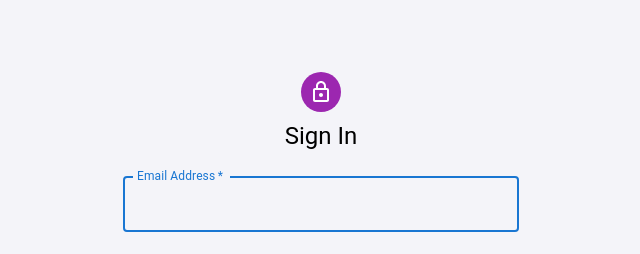
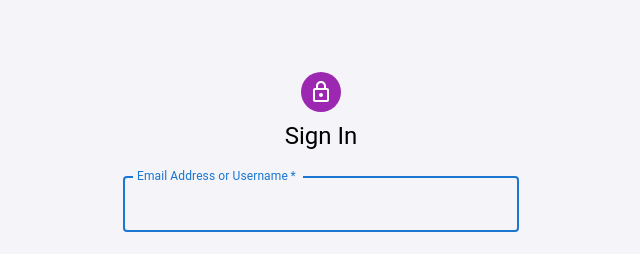
Before and after one commit to King-Darshan-Rawan/SyncSphere, a React (Vite) app in the folder frontend/: page /SignIn in a window 1280 px wide. Shown: the top 254 px of the page, without its empty margins (319-959 px from the left). Built offline with nearby package versions, Linux system fonts and the light colour scheme.

Commit message:
singh in

```diff
--- a/frontend/src/Pages/Permitive/SingIn.jsx
+++ b/frontend/src/Pages/Permitive/SingIn.jsx
@@ -61,7 +61,7 @@ export default function SignIn() {
             required
             fullWidth
             id="email"
-            label="Email Address"
+            label="Email Address or Username"
             name="email"
             autoComplete="email"
             autoFocus
```
